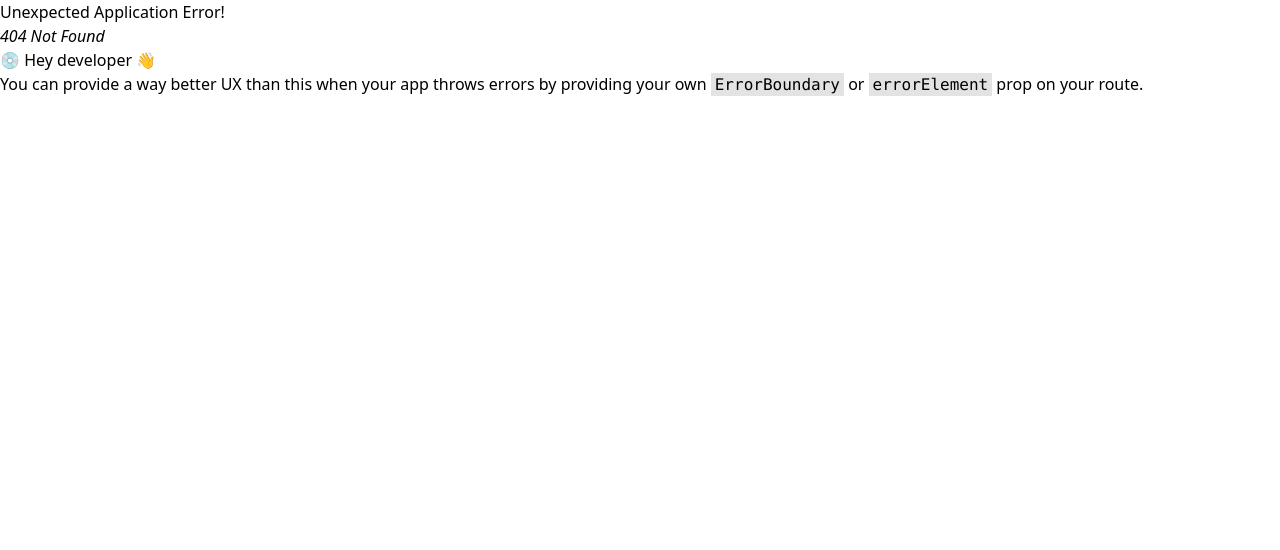
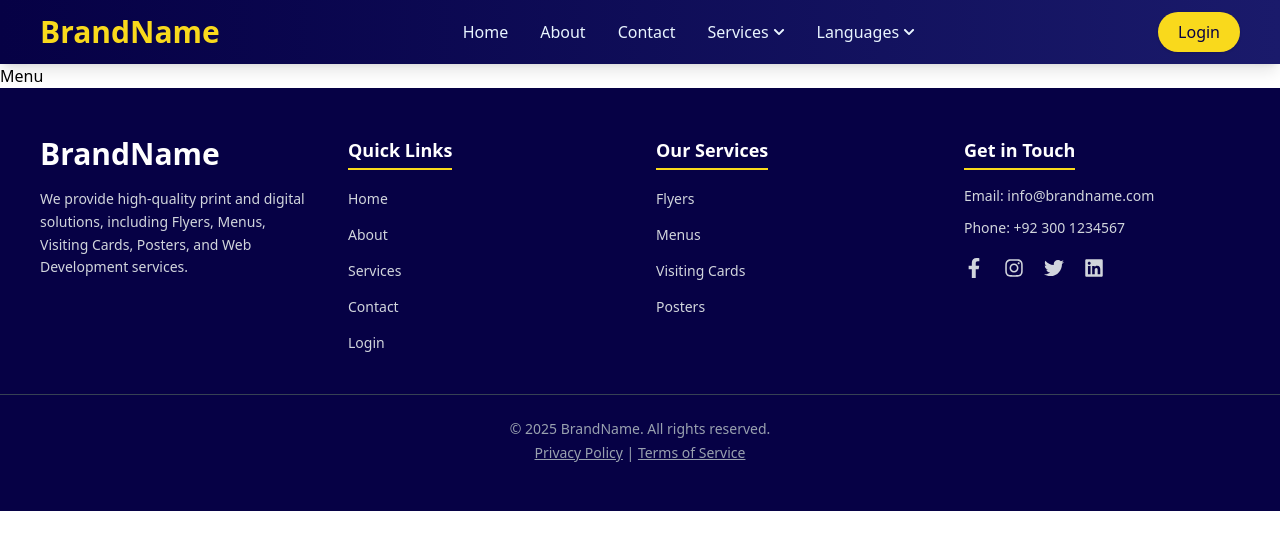
Before and after one commit to shakeel7521951/Restaurant-Website-, a React app: page /menu in a window 1280 px wide. Before the commit this address had no page. Shown: the top 550 px of the page. Built offline with nearby package versions, Linux system fonts and the light colour scheme; the HTML template or start-up script is replaced by a standard one.

Commit message:
routes set

```diff
--- a/src/App.jsx
+++ b/src/App.jsx
@@ -5,13 +5,18 @@ import Navbar from './components/common/Navbar';
 import Home from './pages/Home';
 import Services from './pages/Services';
 import About from './pages/About';
+import Flyers from './pages/Flyers';
+import Menu from './pages/Menu';
+import VisitingCard from './pages/VisitingCard';
+import Poster from './pages/Poster';
 import ContactPage from './pages/Contact';
 
-const MainFunction = () => {
+// Layout component
+const MainLayout = () => {
   return (
-    <div className='overflow-x-hidden'>
+    <div className="overflow-x-hidden">
       <Navbar />
-      <Home/>
+      <Outlet /> {/* Child routes render here */}
       <Footer />
     </div>
   );
@@ -20,17 +25,20 @@ const MainFunction = () => {
 const router = createBrowserRouter([
   {
     path: '/',
-    element: <MainFunction />,
+    element: <MainLayout />,
     children: [
       { index: true, element: <Home /> },
       { path: 'about', element: <About /> },
       { path: 'services', element: <Services /> },
+      { path: 'flyers', element: <Flyers /> },
+      { path: 'menu', element: <Menu /> },
+      { path: 'visitingcard', element: <VisitingCard /> },
+      { path: 'poster', element: <Poster /> },
       { path: 'contact', element: <ContactPage /> },
     ],
   },
 ]);
 
-// Main App component
 function App() {
   return <RouterProvider router={router} />;
 }
--- /dev/null
+++ b/src/components/flyers/Hero.jsx
@@ -0,0 +1,11 @@
+import React from 'react'
+
+const Hero = () => {
+  return (
+    <div>
+      <h3>flyers</h3>
+    </div>
+  )
+}
+
+export default Hero
--- /dev/null
+++ b/src/components/menus/Hero.jsx
@@ -0,0 +1,11 @@
+import React from 'react'
+
+const Hero = () => {
+  return (
+    <div>
+      <h3>Menu</h3>
+    </div>
+  )
+}
+
+export default Hero
--- /dev/null
+++ b/src/components/posters/Hero.jsx
@@ -0,0 +1,11 @@
+import React from 'react'
+
+const Hero = () => {
+  return (
+    <div>
+      <h2>poster</h2>
+    </div>
+  )
+}
+
+export default Hero
--- /dev/null
+++ b/src/components/visitingcard/Hero.jsx
@@ -0,0 +1,11 @@
+import React from 'react'
+
+const Hero = () => {
+  return (
+    <div>
+      <h1>VisitingCard</h1>
+    </div>
+  )
+}
+
+export default Hero
--- /dev/null
+++ b/src/pages/Flyers.jsx
@@ -0,0 +1,12 @@
+import React from 'react'
+import Hero from '../components/flyers/Hero'
+
+const Flyers = () => {
+  return (
+    <div>
+      <Hero/>
+    </div>
+  )
+}
+
+export default Flyers
--- /dev/null
+++ b/src/pages/Menu.jsx
@@ -0,0 +1,12 @@
+import React from 'react'
+import Hero from '../components/menus/Hero'
+
+const Menu = () => {
+  return (
+    <div>
+      <Hero/>
+    </div>
+  )
+}
+
+export default Menu
--- /dev/null
+++ b/src/pages/Poster.jsx
@@ -0,0 +1,12 @@
+import React from 'react'
+import Hero from '../components/posters/Hero'
+
+const Poster = () => {
+  return (
+    <div>
+      <Hero/>
+    </div>
+  )
+}
+
+export default Poster
--- /dev/null
+++ b/src/pages/VisitingCard.jsx
@@ -0,0 +1,12 @@
+import React from 'react'
+import Hero from '../components/visitingcard/Hero'
+
+const VisitingCard = () => {
+  return (
+    <div>
+      <Hero/>
+    </div>
+  )
+}
+
+export default VisitingCard
```
Also changed, not shown: src/pages/Services.jsx (+4 -4 lines).
